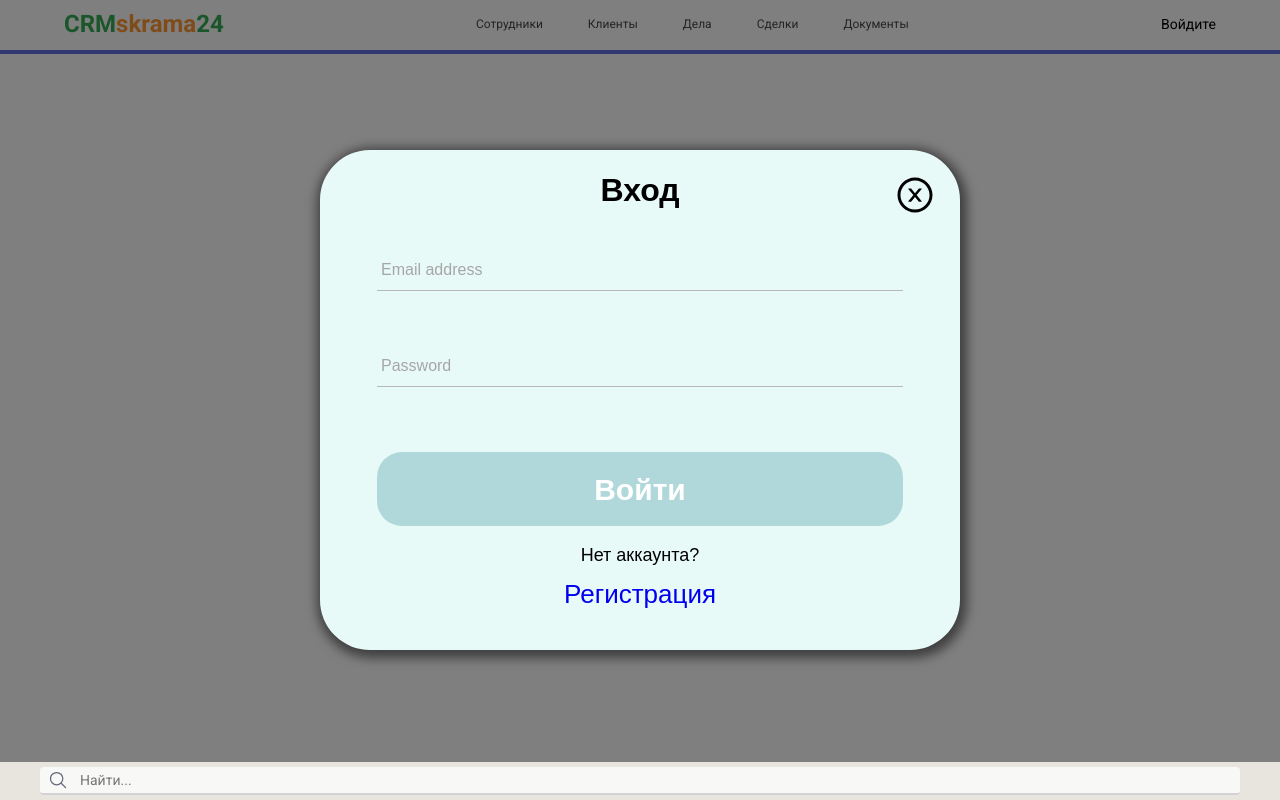
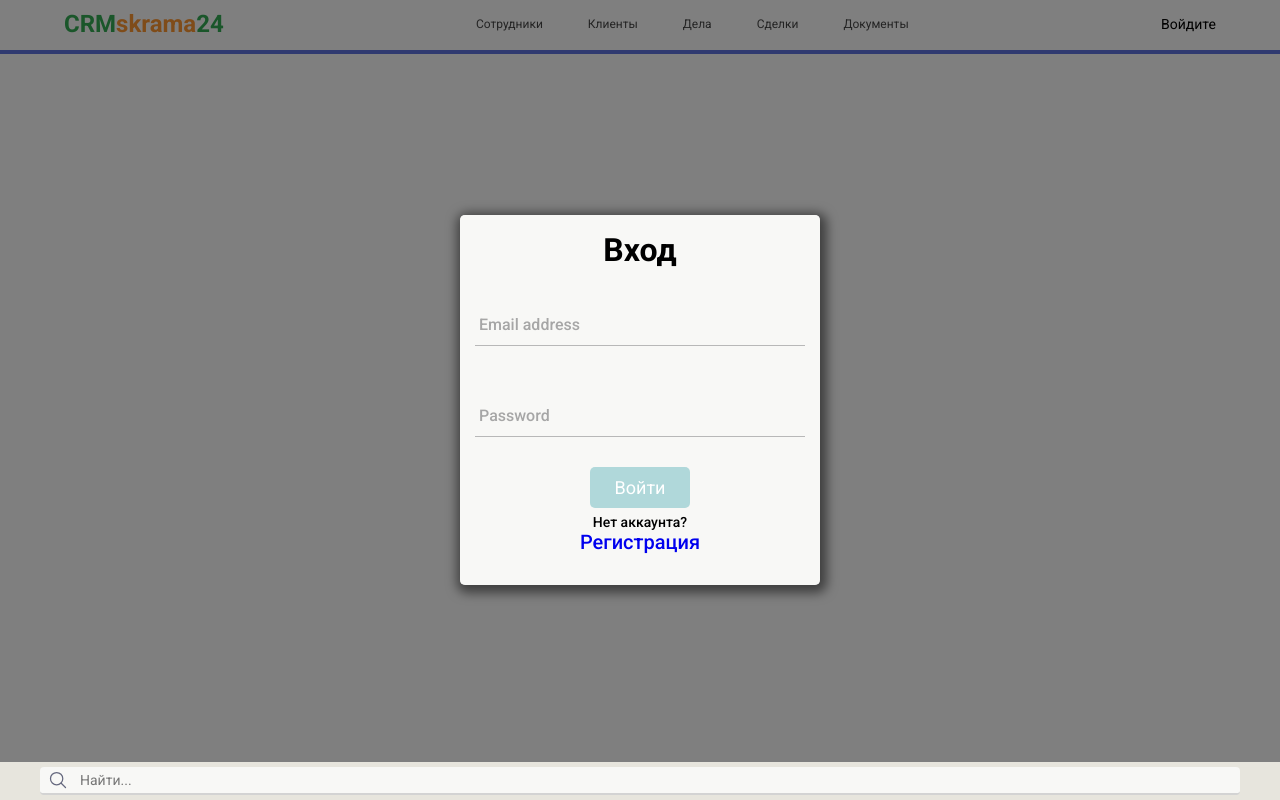
Before and after one commit to akurlovich/CRM-client, a React (Create React App) app: page /login in a window 1280 px wide. Built offline with nearby package versions, Linux system fonts and the light colour scheme.

Commit message:
fix: layout for login form

```diff
--- a/public/index.html
+++ b/public/index.html
@@ -24,7 +24,7 @@
       work correctly both with client-side routing and a non-root public URL.
       Learn how to configure a non-root public URL by running `npm run build`.
     -->
-    <title>CRM-Srrama-24</title>
+    <title>CRM-Skrama-24</title>
   </head>
   <body>
     <noscript>You need to enable JavaScript to run this app.</noscript>
--- a/src/components/CompanyPage/CompanyCard/CompanyBlocks/DealsBlock/DealCreate.tsx
+++ b/src/components/CompanyPage/CompanyCard/CompanyBlocks/DealsBlock/DealCreate.tsx
@@ -39,7 +39,7 @@ const DealCreate: FC<IProps> = ({onAction, position}) => {
 
   const timeHandler = (timeString: string) => {
     const timeArr: string[] = timeString.split(':');
-    console.log(timeArr)
+    // console.log(timeArr)
     setCalendarData(prev => ({
       ...prev,
       time: timeString,
--- a/src/components/DealsPage/DealsForDay/DealForDay.tsx
+++ b/src/components/DealsPage/DealsForDay/DealForDay.tsx
@@ -74,7 +74,7 @@ const DealForDay:FC<IProps> = ({date = '01.01.2024', dateShot, showCalendar}) =>
 
         <div className="deal-for-day__main">
           <div
-            onClick={() => console.log(readyArrDeals)}
+            // onClick={() => console.log(readyArrDeals)}
             className="deal-for-day__main__title">
             <span>
               {`Все дела на ${date}г.`}
@@ -83,7 +83,10 @@ const DealForDay:FC<IProps> = ({date = '01.01.2024', dateShot, showCalendar}) =>
               onClick={showCalendar}>
               Календарь</button>
           </div>
-          <DealsOverdue items={dealsByUserQuery}/>
+          {dealsByUserQuery.length ?
+            <DealsOverdue items={dealsByUserQuery}/>
+            : null
+          }
           <div className="deal-for-day__main__block">
             <div className="deal-for-day__main__block__title">
               Текущие дела:
--- a/src/components/UI/FormInput/forminput.scss
+++ b/src/components/UI/FormInput/forminput.scss
@@ -9,7 +9,7 @@
   &__label {
     position: absolute;
     align-self: flex-start;
-    font-family: 'Poppins', sans-serif;
+    // font-family: 'Poppins', sans-serif;
     font-style: normal;
     font-weight: 500;
     font-size: 16px;
@@ -18,7 +18,7 @@
     // z-index: 2;
     top: 40px;
     left: 4px;
-    background-color: #e8faf8;
+    background-color: #f8f8f6;
     transition: all 0.3s ease;
   }
 
@@ -28,7 +28,7 @@
     padding: 5px;
     margin-top: 30px;
     border-bottom: 1px solid #B8B8B8;
-    font-family: 'Poppins', sans-serif;
+    // font-family: 'Poppins', sans-serif;
     font-style: normal;
     font-weight: 500;
     font-size: 16px;
@@ -36,6 +36,39 @@
     color: #000000;
     z-index: 2;
     background-color: transparent;
+
+    &:-webkit-autofill {
+        // -webkit-text-fill-color: #31b0dd;
+        -webkit-box-shadow: 0 0 0px 40rem #f8f8f6 inset;
+    }
+
+    &:-webkit-autofill:hover {
+      // -webkit-text-fill-color: #31b0dd;
+      -webkit-box-shadow: 0 0 0px 40rem #f8f8f6 inset;
+    }
+
+    &:-webkit-autofill:focus {
+      // -webkit-text-fill-color: #31b0dd;
+      -webkit-box-shadow: 0 0 0px 40rem #f8f8f6 inset;
+    }
+
+    // &:-internal-autofill-selected {
+    //   background-color: rgb(255, 255, 255) !important;
+    //   background-image: none !important;
+    // }
+
+    // &:-internal-light-dark {
+    //   background-color: rgb(255, 255, 255) !important;
+    //   background-image: none !important;
+    // }
+
+    &::selection {
+      background-color: transparent;
+    }
+
+    &::-moz-selection {
+      background-color: transparent;
+    }
 
     &:invalid[datatype='true'] ~ .form-input__error {
       opacity: 1;
--- a/src/components/UserLogin/UserLogin.tsx
+++ b/src/components/UserLogin/UserLogin.tsx
@@ -27,6 +27,12 @@ const UserLoginInner: FC = () => {
 
   const handlerChange = async (event: React.FormEvent<HTMLFormElement>) => {
     event.preventDefault();
+    if (!email.length) {
+      return
+    }
+    if (!password.length) {
+      return
+    }
     await dispatch(loginUser({email, password}));
     setEmail('');
     setPassword('');
@@ -66,9 +72,9 @@ const UserLoginInner: FC = () => {
       {showError && <UserErrorWarning canselHandler={canselHandler} message={loginError}/>}
       <div className="registration__block login">
         <div className="registration__container">
-          <div onClick={() => navigate('/')} className="registration__close">
+          {/* <div onClick={() => navigate('/')} className="registration__close">
             <AiOutlineCloseCircle size={40}/>
-          </div>
+          </div> */}
           <div className="registration__title">
             Вход
           </div>
--- a/src/components/UserLogin/userlogin.scss
+++ b/src/components/UserLogin/userlogin.scss
@@ -8,16 +8,16 @@
 
   &__block {
     position: relative;
-    max-width: 640px;
+    max-width: 360px;
     width: 100%;
-    min-height: 780px;
+    min-height: 640px;
     background-color: #ffffff;
-    border-radius: 50px;
+    border-radius: 5px;
     box-shadow: 2px 3px 11px 5px rgb(0 0 0 / 50%);
     overflow: hidden;
 
     &.login {
-      min-height: 500px;
+      min-height: 370px;
     }
   }
 
@@ -28,14 +28,14 @@
     max-width: 640px;
     width: 100%;
     height: 100%;
-    background: #e8faf8;
-    border-radius: 50px;
-    padding: 20px;
+    background: #f8f8f6;
+    // border-radius: 50px;
+    padding: 15px;
     display: flex;
     flex-direction: column;
     align-items: center;
     // justify-content: space-around;
-    gap: 10px;
+    gap: 5px;
     text-align: center;
     box-shadow: 2px 3px 11px 5px rgb(0 0 0 / 50%);
     z-index: 5;
@@ -49,7 +49,7 @@
   }
 
   &__title {
-    font-family: 'Poppins', sans-serif;
+    // font-family: 'Poppins', sans-serif;
     font-style: normal;
     font-weight: bold;
     font-size: 32px;
@@ -61,20 +61,21 @@
     display: flex;
     flex-direction: column;
     align-items: center;
-    gap: 5px;
+    // gap: 5px;
 
     &__button {
-      margin-top: 40px;
+      margin-top: 10px;
       &_send {
-        width: 526px;
-        height: 74px;
+        // width: 526px;
+        // height: 74px;
+        padding: 10px 25px;
         background: #B0D8DA;
-        border-radius: 25px;
-        font-family: 'Poppins', sans-serif;
+        border-radius: 5px;
+        // font-family: 'Poppins', sans-serif;
         font-style: normal;
-        font-weight: bold;
-        font-size: 30px;
-        line-height: 45px;
+        // font-weight: bold;
+        font-size: 18px;
+        // line-height: 45px;
         color: #FFFFFF;
 
         &.active {
@@ -87,15 +88,15 @@
 
   &__login-link {
     // margin: 40px 0 20px 0;
-    font-family: 'Poppins', sans-serif;
+    // font-family: 'Poppins', sans-serif;
     font-style: normal;
     font-weight: 500;
-    font-size: 18px;
-    line-height: 39px;
+    font-size: 14px;
+    // line-height: 39px;
     color: #000000;
 
     &__link {
-      font-size: 26px;
+      font-size: 20px;
     }
   }
 }
--- a/src/components/UserRegistration/UserRegistration.tsx
+++ b/src/components/UserRegistration/UserRegistration.tsx
@@ -74,9 +74,9 @@ const UserRegistrationInner: FC = () => {
       {registerError && <UserErrorWarning canselHandler={canselHandler} message={`User with email ${email} already exist!`}/>}
       <div className="registration__block">
         <div className="registration__container">
-          <div onClick={() => navigate('/')} className="registration__close">
+          {/* <div onClick={() => navigate('/')} className="registration__close">
             <AiOutlineCloseCircle size={40}/>
-          </div>
+          </div> */}
           <div className="registration__title">
             Создать аккаунт
           </div>
--- a/src/components/UserRegistration/userregistration.scss
+++ b/src/components/UserRegistration/userregistration.scss
@@ -7,41 +7,18 @@
   justify-content: center;
   align-items: center;
   background-color: rgba($color: #000000, $alpha: 0.5);
-  font-family: 'Poppins', sans-serif;
+  // font-family: 'Poppins', sans-serif;
 
   &__block {
     position: relative;
-    max-width: 640px;
+    // max-width: 450px;
     width: 100%;
-    min-height: 780px;
+    // min-height: 780px;
     // height: 100%;
     background-color: #ffffff;
-    border-radius: 50px;
+    border-radius: 5px;
     box-shadow: 2px 3px 11px 5px rgb(0 0 0 / 50%);
     overflow: hidden;
-  }
-
-  &__book {
-    position: absolute;
-    &.one {
-      top: -28px;
-      left: 35px;
-      transform: rotate(-17deg);
-      width: 256px;
-    }
-    &.two {
-      top: 231px;
-      left: 36px;
-      transform: rotate(1deg);
-      width: 218px;
-      border-radius: 10px;
-    }
-    &.three {
-      top: 449px;
-      left: 20px;
-      transform: rotate(17deg);
-      border-radius: 10px;
-    }
   }
 
   &__container {
@@ -51,14 +28,14 @@
     max-width: 640px;
     width: 100%;
     height: 100%;
-    background: #e8faf8;
-    border-radius: 50px;
-    padding: 20px;
+    // background: #e8faf8;
+    // border-radius: 50px;
+    // padding: 20px;
     display: flex;
     flex-direction: column;
     align-items: center;
     // justify-content: space-around;
-    gap: 10px;
+    // gap: 10px;
     text-align: center;
     box-shadow: 2px 3px 11px 5px rgb(0 0 0 / 50%);
     z-index: 5;
@@ -72,7 +49,7 @@
   }
 
   &__title {
-    font-family: 'Poppins', sans-serif;
+    // font-family: 'Poppins', sans-serif;
     font-style: normal;
     font-weight: bold;
     font-size: 32px;
@@ -84,20 +61,20 @@
     display: flex;
     flex-direction: column;
     align-items: center;
-    gap: 5px;
+    // gap: 5px;
 
     &__button {
-      margin-top: 40px;
+      // margin-top: 40px;
       &_send {
-        width: 526px;
-        height: 74px;
-        background: #B0D8DA;
-        border-radius: 25px;
-        font-family: 'Poppins', sans-serif;
+        // width: 526px;
+        // height: 74px;
+        // background: #B0D8DA;
+        border-radius: 5px;
+        // font-family: 'Poppins', sans-serif;
         font-style: normal;
-        font-weight: bold;
-        font-size: 30px;
-        line-height: 45px;
+        // font-weight: bold;
+        // font-size: 24px;
+        // line-height: 45px;
         color: #FFFFFF;
 
         &.active {
@@ -110,15 +87,15 @@
 
   &__login-link {
     // margin: 40px 0 20px 0;
-    font-family: 'Poppins', sans-serif;
+    // font-family: 'Poppins', sans-serif;
     font-style: normal;
     font-weight: 500;
-    font-size: 18px;
-    line-height: 39px;
+    // font-size: 18px;
+    // line-height: 39px;
     color: #000000;
 
     &__link {
-      font-size: 26px;
+      font-size: 20px;
     }
   }
 }
```
